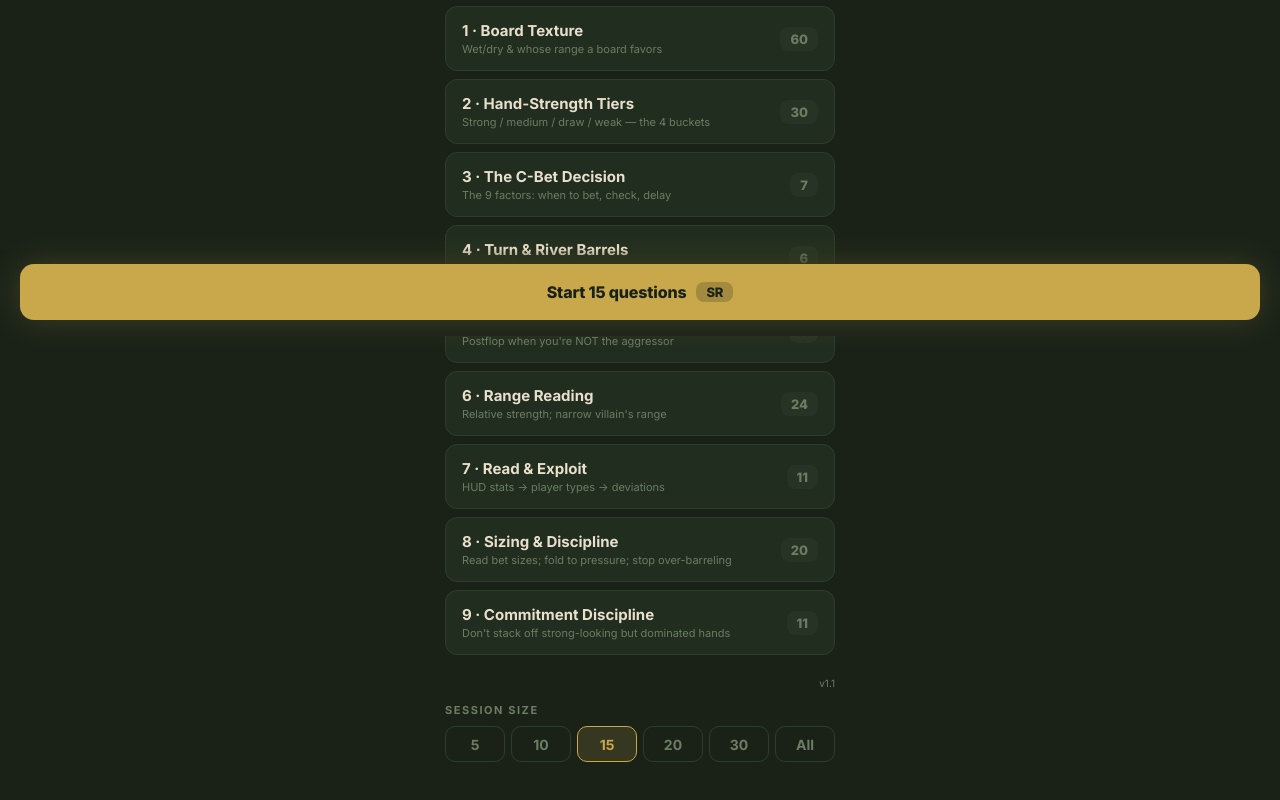
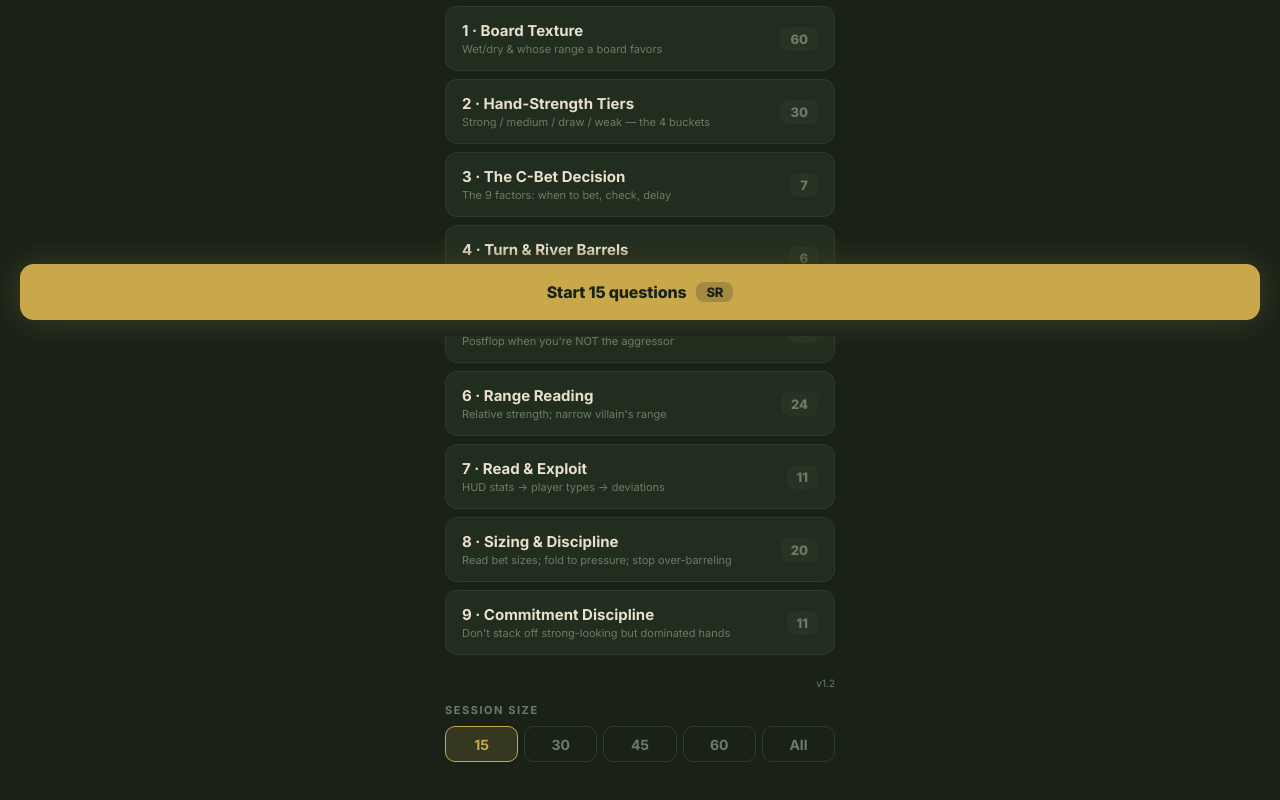
Before and after one commit to Kikoory-Dev/Poker-Postflop-Trainer, a React (Vite) app: page / in a window 1280 px wide. Shown: the part 464-1264 px from the top of the page. Built offline with nearby package versions, Linux system fonts and the light colour scheme.

Commit message:
Session sizes -> 15/30/45/60/All, v1.2

```diff
--- a/src/App.jsx
+++ b/src/App.jsx
@@ -135,14 +135,14 @@ const RANGE_QUESTIONS = [
   },
 ];
 
-const SESSION_SIZES = [5, 10, 15, 20, 30, 999];
+const SESSION_SIZES = [15, 30, 45, 60, 999];
 
 export default function App(){
   const [screen, setScreen] = useState("home");
   const [progress, setProgress] = useState(loadProgress);
   const [moduleF, setModuleF] = useState("all");
   const [sessionSize, setSessionSize] = useState(15);
-  const APP_VERSION = "1.1";
+  const APP_VERSION = "1.2";
   const [queue, setQueue] = useState([]);
   const [idx, setIdx] = useState(0);
   const [selected, setSelected] = useState(null);
```
